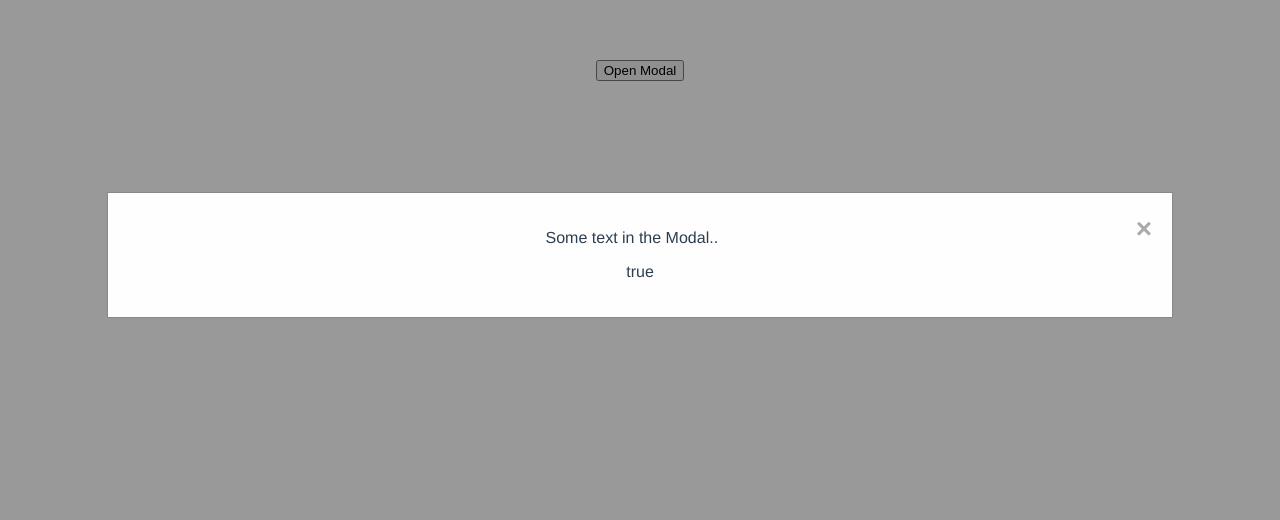
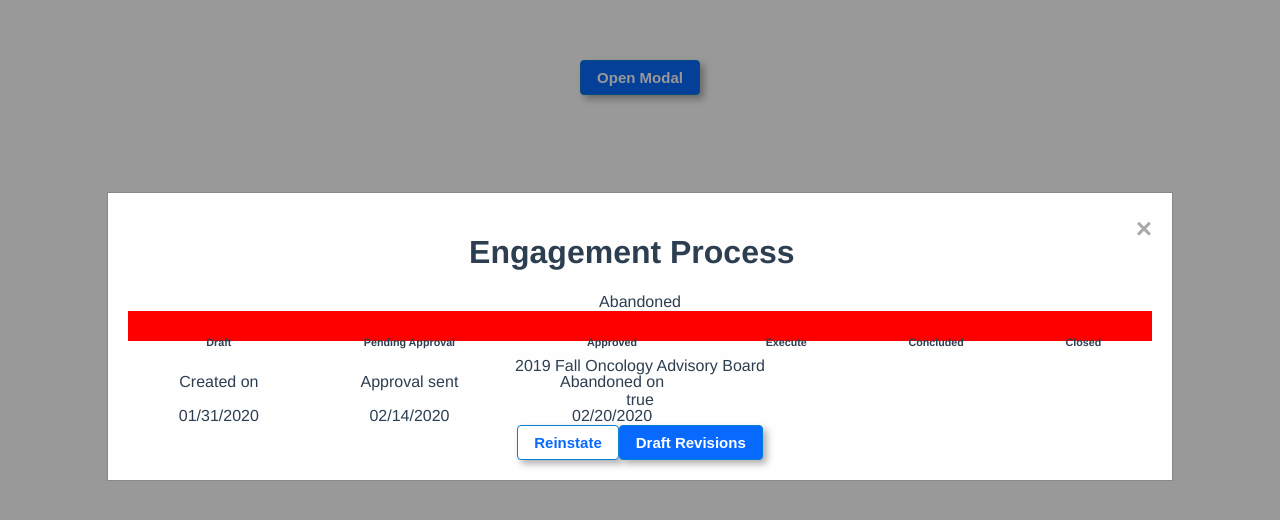
Before and after one commit to ZoiloGranda/modal-test, a Vue app: page / in a window 1280 px wide. Both pictures are taken after a click on the button "Open Modal". Shown: the top 520 px of the page. Built offline with nearby package versions, Linux system fonts and the light colour scheme.

Commit message:
Modal Template

```diff
--- a/src/components/InitialView.vue
+++ b/src/components/InitialView.vue
@@ -1,18 +1,20 @@
 <template>
   <div class="hello">
     <!-- Trigger/Open The Modal -->
-    <button id="myBtn" @click="openModal">Open Modal</button>
+    <MainButton class="open-modal" @click.native="openModal" buttonText="Open Modal"/>
     <Modal v-if="modalOpen" :isopen="modalOpen"></Modal>
   </div>
 </template>
 
 <script>
 import Modal from "./Modal.vue";
+import MainButton from "./MainButton.vue";
 
 export default {
   name: "InitialView",
   components: {
-    Modal
+    Modal,
+    MainButton
   },
   data() {
     return {
@@ -21,6 +23,7 @@ export default {
   },
   methods: {
     openModal() {
+     console.log('jai');
       this.modalOpen = !this.modalOpen;
     }
   }
@@ -29,28 +32,5 @@ export default {
 
 <!-- Add "scoped" attribute to limit CSS to this component only -->
 <style scoped lang="scss">
-.open-modal {
-  box-shadow: 4px 4px 7px 0px #b0b0b0;
-  background: linear-gradient(to bottom, #0769fd 5%, #0769fd 100%);
-  background-color: #0769fd;
-  border-radius: 4px;
-  border: 1px solid #057fd0;
-  display: inline-block;
-  cursor: pointer;
-  color: #ffffff;
-  font-family: Arial;
-  font-size: 15px;
-  font-weight: bold;
-  padding: 8px 16px;
-  text-decoration: none;
-  text-shadow: 0px -1px 0px #5b6178;
-}
-.open-modal:hover {
-  background: linear-gradient(to bottom, #0769fd 5%, #0769fd 100%);
-  background-color: #0769fd;
-}
-.open-modal:active {
-  position: relative;
-  top: 1px;
-}
+
 </style>
--- /dev/null
+++ b/src/components/MainButton.vue
@@ -0,0 +1,49 @@
+<template>
+    <button>{{buttonText}}</button>
+</template>
+
+<script>
+export default {
+  name: "MainButton",
+  props:{
+   buttonText:String
+  },
+  data() {
+    return {
+      modalOpen: true
+    };
+  },
+  methods: {
+    openModal() {
+      this.modalOpen = !this.modalOpen;
+    }
+  }
+};
+</script>
+
+<!-- Add "scoped" attribute to limit CSS to this component only -->
+<style scoped lang="scss">
+button {
+  box-shadow: 4px 4px 7px 0px #b0b0b0;
+  background: linear-gradient(to bottom, #0769fd 5%, #0769fd 100%);
+  background-color: #0769fd;
+  border-radius: 4px;
+  border: 1px solid #057fd0;
+  display: inline-block;
+  cursor: pointer;
+  color: #ffffff;
+  font-family: Arial;
+  font-size: 15px;
+  font-weight: bold;
+  padding: 8px 16px;
+  text-decoration: none;
+}
+button:hover {
+  background: linear-gradient(to bottom, #0769fd 5%, #0769fd 100%);
+  background-color: #0769fd;
+}
+button:active {
+  position: relative;
+  top: 1px;
+}
+</style>
--- a/src/components/Modal.vue
+++ b/src/components/Modal.vue
@@ -1,22 +1,31 @@
 <template>
- <!-- The Modal -->
   <div id="myModal" class="modal">
-
- <!-- Modal content -->
     <div class="modal-content">
       <span class="close">&times;</span>
-   <p>Some text in the Modal..</p>
-   <p>{{isopen}}</p>
+      <h1>Engagement Process</h1>
+      <span>Abandoned</span>
+      <Steps />
+      <p>2019 Fall Oncology Advisory Board</p>
+      <p>{{ isopen }}</p>
+      <SecondaryButton buttonText="Reinstate" />
+      <MainButton buttonText="Draft Revisions" />
     </div>
-
   </div>
 </template>
+<script>
+import Steps from "./Steps.vue";
+import MainButton from "./MainButton.vue";
+import SecondaryButton from "./SecondaryButton.vue";
 
-<script>
 export default {
   name: "Modal",
-  props:{
-   isopen:Boolean
+  components: {
+    Steps,
+    MainButton,
+    SecondaryButton
+  },
+  props: {
+    isopen: Boolean
   },
   methods: {
     close() {
@@ -27,7 +36,6 @@ export default {
 </script>
 
 <style lang="css" scoped>
-
 /* The Modal (background) */
 .modal {
   position: fixed; /* Stay in place */
@@ -37,8 +45,8 @@ export default {
   width: 100%; /* Full width */
   height: 100%; /* Full height */
   overflow: auto; /* Enable scroll if needed */
-  background-color: rgb(0,0,0); /* Fallback color */
-  background-color: rgba(0,0,0,0.4); /* Black w/ opacity */
+  background-color: rgb(0, 0, 0); /* Fallback color */
+  background-color: rgba(0, 0, 0, 0.4); /* Black w/ opacity */
 }
 
 /* Modal Content/Box */
--- /dev/null
+++ b/src/components/SecondaryButton.vue
@@ -0,0 +1,48 @@
+<template>
+    <button>{{buttonText}}</button>
+</template>
+
+<script>
+export default {
+  name: "SecondaryButton",
+  props:{
+   buttonText:String
+  },
+  data() {
+    return {
+      modalOpen: true
+    };
+  },
+  methods: {
+    openModal() {
+      this.modalOpen = !this.modalOpen;
+    }
+  }
+};
+</script>
+
+<style scoped lang="scss">
+button {
+  box-shadow: 4px 4px 7px 0px #b0b0b0;
+  background: linear-gradient(to bottom, #ffffff 5%, #ffffff 100%);
+  background-color: #ffffff;
+  border-radius: 4px;
+  border: 1px solid #057fd0;
+  display: inline-block;
+  cursor: pointer;
+  color: #0769fd;
+  font-family: Arial;
+  font-size: 15px;
+  font-weight: bold;
+  padding: 8px 16px;
+  text-decoration: none;
+}
+button:hover {
+  background: linear-gradient(to bottom, #ffffff 5%, #ffffff 100%);
+  background-color: #ffffff;
+}
+button:active {
+  position: relative;
+  top: 1px;
+}
+</style>
--- /dev/null
+++ b/src/components/Steps.vue
@@ -0,0 +1,59 @@
+<template>
+  <div class="container">
+   <div class="step">
+   <h6>Draft</h6>
+   <p>Created on</p>
+   <p>01/31/2020</p>
+   </div>
+   <div class="step">
+   <h6>Pending Approval</h6>
+   <p>Approval sent</p>
+   <p>02/14/2020</p>
+   </div>
+   <div class="step">
+   <h6>Approved</h6>
+   <p>Abandoned on</p>
+   <p>02/20/2020</p>
+   </div>
+   <div class="step">
+   <h6>Execute</h6>
+   </div>
+   <div class="step">
+   <h6>Concluded</h6>
+   </div>
+   <div class="step">
+   <h6>Closed</h6>
+   </div>
+
+  </div>
+</template>
+
+<script>
+import Steps from "./Steps.vue";
+
+export default {
+  name: "Steps",
+  data() {
+    return {
+      modalOpen: false
+    };
+  },
+  methods: {
+    openModal() {
+      this.modalOpen = !this.modalOpen;
+    }
+  }
+};
+</script>
+
+<!-- Add "scoped" attribute to limit CSS to this component only -->
+<style scoped lang="scss">
+.container {
+  display: flex;
+  .step{
+   background-color: red;
+   flex-grow: 1;
+   height: 30px;
+  }
+}
+</style>
```
Lines whose indentation alone changed are shown as unchanged.
